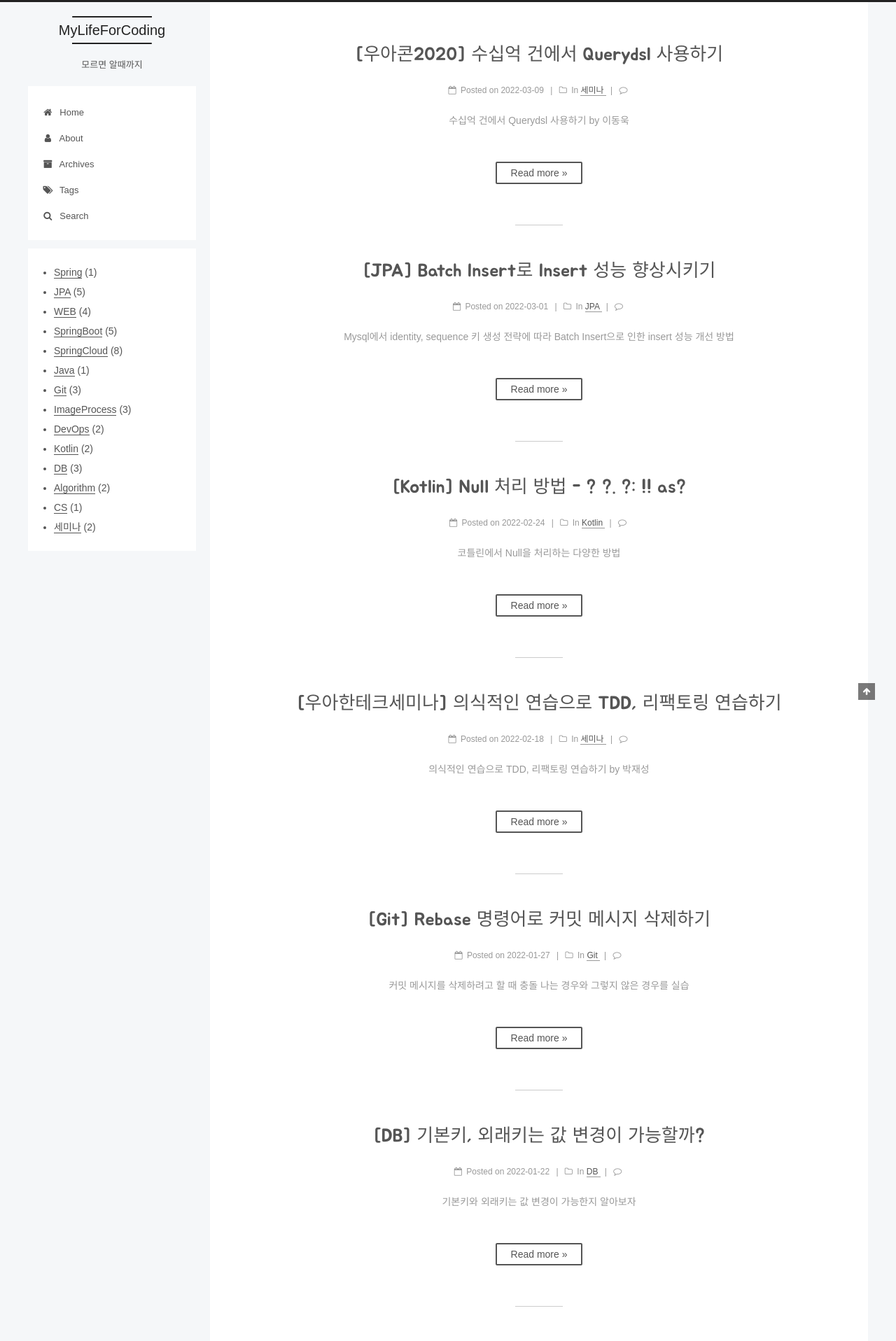
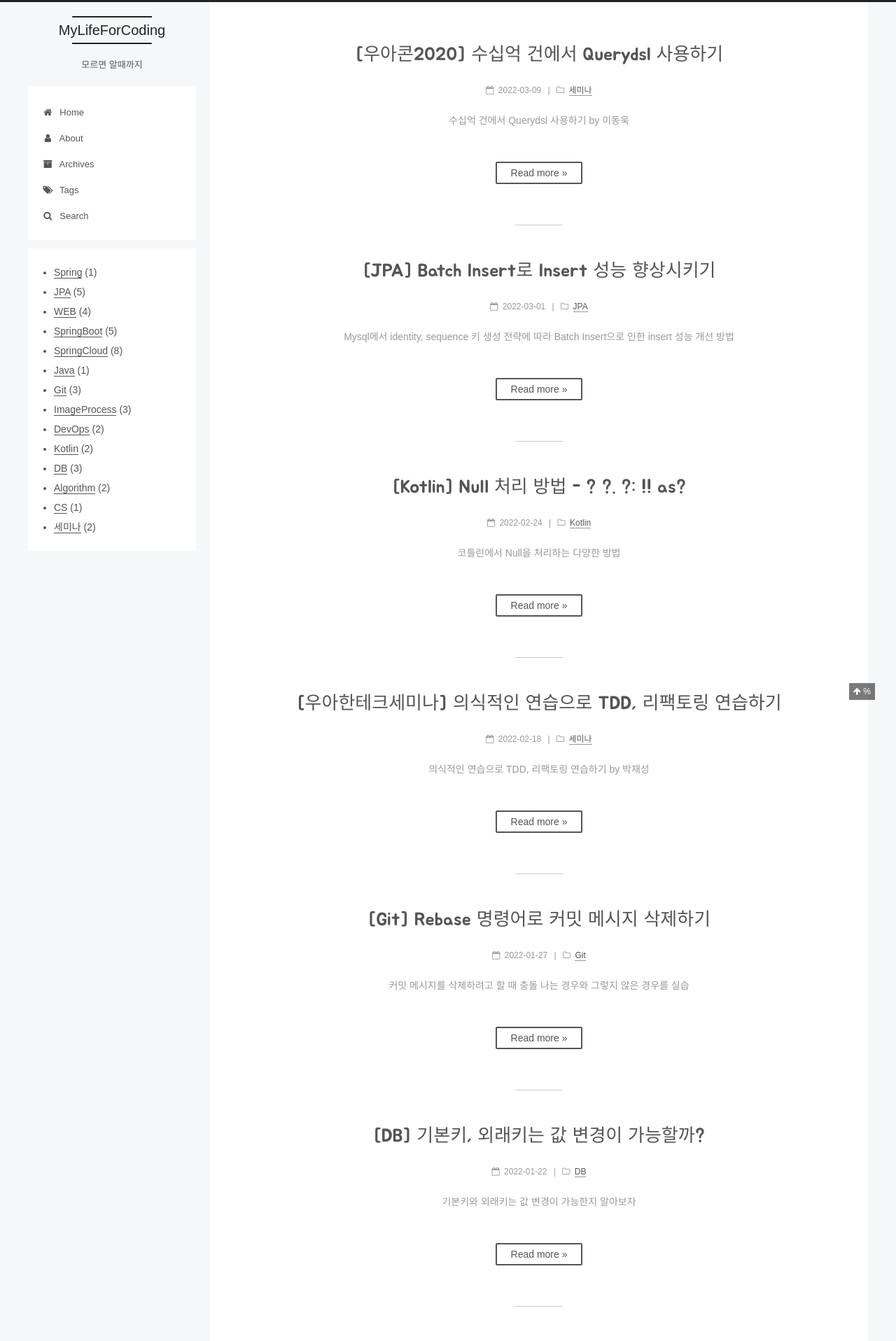
Before and after one commit to mangchhe/mangchhe.github.io, a Jekyll site: the page built from index.html, in a window 1280 px wide. Shown: the top 1916 px of the page at 70% size. Built offline with Jekyll 4.4.1, drawn with Linux system fonts in a browser that asks for light colours; some web fonts are replaced; the list of posts is cut into pages by our own code; comment, search, counter and statistics services are not loaded; part of the change alters nothing that is shown; some of the changed text lies outside the part shown.

```diff
--- a/_config.yml
+++ b/_config.yml
@@ -277,7 +277,7 @@ sidebar:
   b2t: false
 
   # Scroll percent label in b2t button
-  scrollpercent: false
+  scrollpercent: true
 
 
 # Blog rolls
@@ -309,7 +309,7 @@ auto_excerpt:
 
 # Post meta display settings
 post_meta:
-  item_text: true
+  item_text: false
   created_at: true
   updated_at: false
   categories: true
@@ -382,7 +382,7 @@ han: false
 disqus:
   enable: true
   shortname: JooHyun
-  count: true
+  count: false
   # hide comments (visitors need to click to load the comments)
   # count need to be false when hide is true
   hide: false
--- a/_sass/_common/scaffolding/base.scss
+++ b/_sass/_common/scaffolding/base.scss
@@ -101,9 +101,9 @@ h2, h3, h4, h5 {
   h2 { counter-increment: second; counter-reset: third; }
   h2::before { content: counter(first)"-"counter(second)". "; }
   h3 { counter-increment: third; counter-reset: fourth; }
-  h3::before { content: counter(first)"-"counter(second)"-"counter(third)"."; }
+  h3::before { content: counter(first)"-"counter(second)"-"counter(third)". "; }
   h4 { counter-increment: fourth; counter-reset: fifth; }
-  h4::before { content: counter(first)"-"counter(second)"-"counter(third)"-"counter(fourth)"."; }
+  h4::before { content: counter(first)"-"counter(second)"-"counter(third)"-"counter(fourth)". "; }
 }
 
 hr {
```
